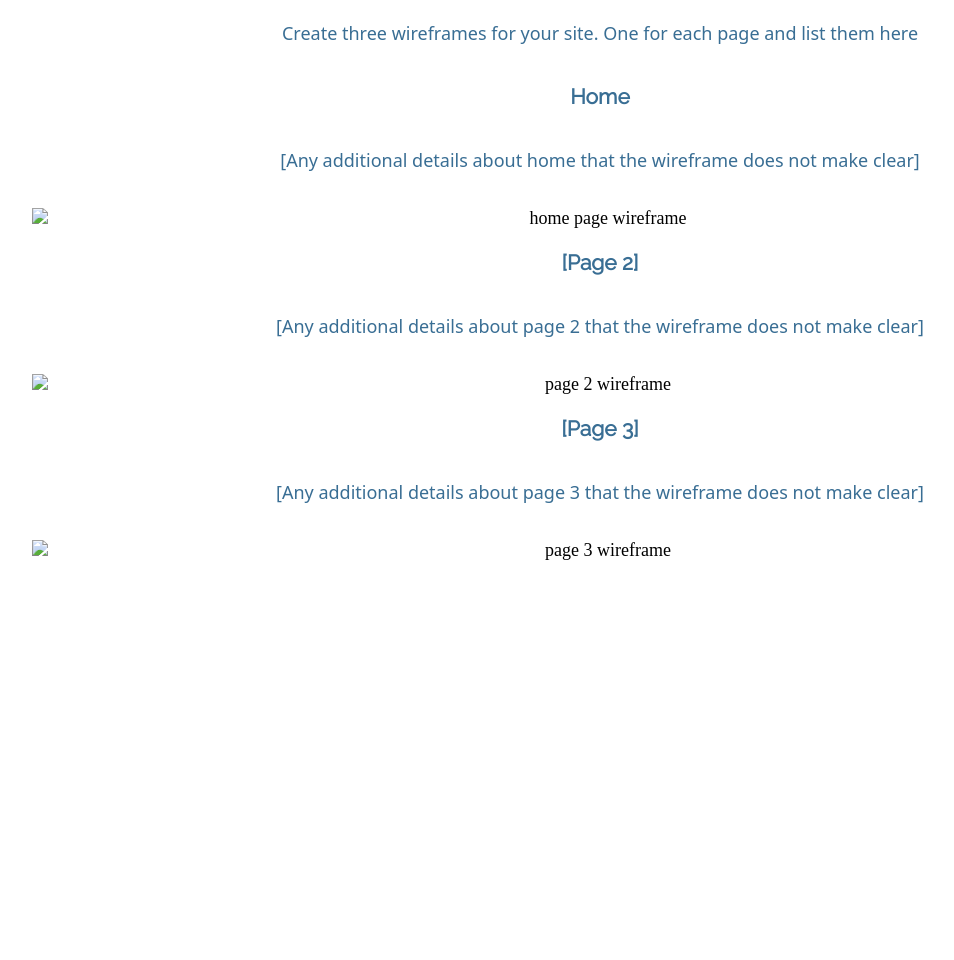
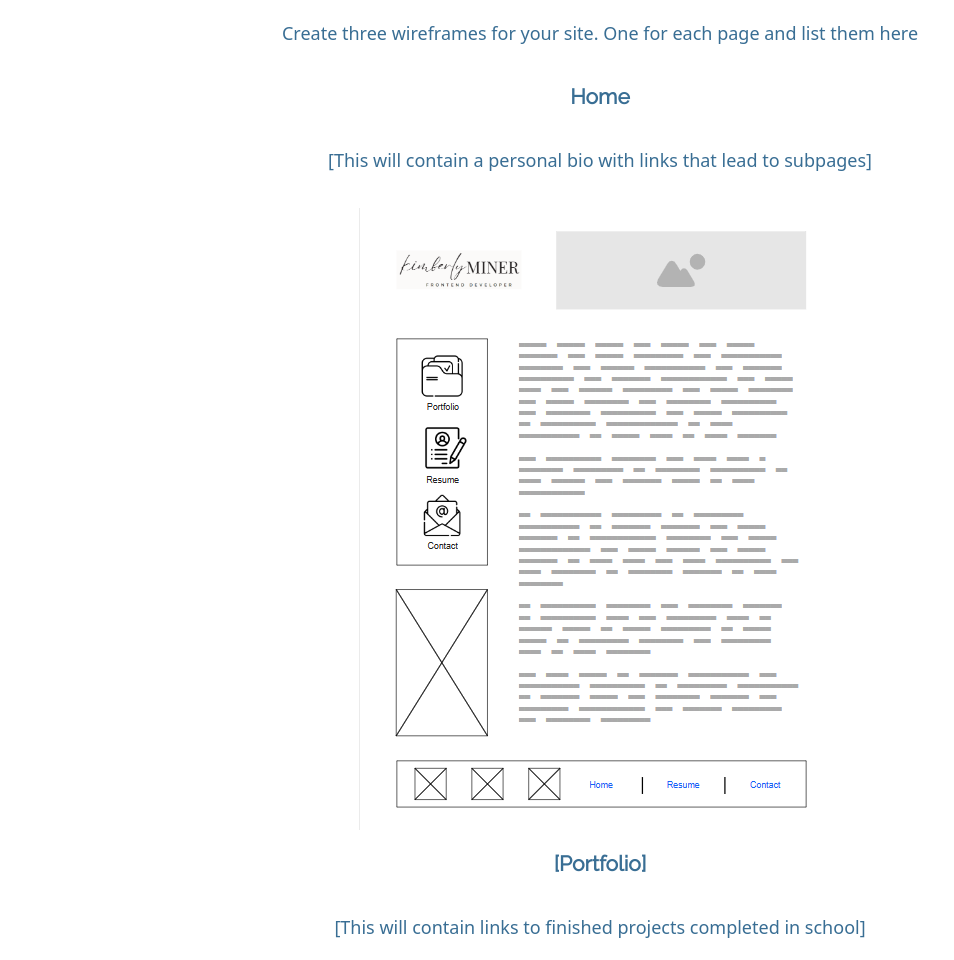
Before and after one commit to kimah72/wwd130, a plain HTML site: page dress4success/site-plan.html in a window 1280 px wide. Shown: the part 7610-8570 px from the top of the page, without its empty margins (40-994 px from the left). Before the commit the page ends 8243 px from the top, so only its background shows below. Drawn offline with Linux system fonts and the light colour scheme; a web font is replaced by a local one.

Commit message:
personal page update

```diff
--- a/dress4success/site-plan.html
+++ b/dress4success/site-plan.html
@@ -223,21 +223,21 @@
 
       <h3>Home</h3>
       <p>
-        [Any additional details about home that the wireframe does not make clear]
+        [This will contain a personal bio with links that lead to subpages]
       </p>
-      <img src="#" alt="home page wireframe">
+      <img src="images/myhomepage.png" alt="home page wireframe">
 
-      <h3>[Page 2]</h3>
+      <h3>[Portfolio]</h3>
       <p>
-        [Any additional details about page 2 that the wireframe does not make clear]
+        [This will contain links to finished projects completed in school]
       </p>
-      <img src="#" alt="page 2 wireframe">
+      <img src="images/portfolio-page.png" alt="page 2 wireframe">
 
-      <h3>[Page 3]</h3>
+      <h3>[Contact]</h3>
       <p>
-        [Any additional details about page 3 that the wireframe does not make clear]
+        [This contains links to my phone, email, and other professional social media accounts]
       </p>
-      <img src="#" alt="page 3 wireframe">
+      <img src="images/contact.png" alt="page 3 wireframe">
     </main>
   </body>
 
--- a/wwr/styles/style.css
+++ b/wwr/styles/style.css
@@ -75,7 +75,7 @@ img.logo {
 }
 h1 {
     font-family: 'Montserrat', 'Bradley Hand', sans-serif;
-    font-size: 50px;
+    font-size: 48px;
     font-style: normal;
     font-variant: normal;
     font-weight: 700;
```
Also changed, not shown: dress4success/images/contact.png (added), dress4success/images/myhomepage.png (added), dress4success/images/portfolio-page.png (added).
